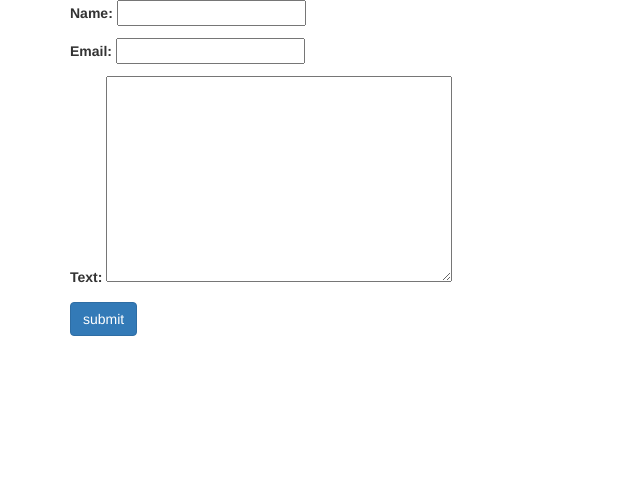
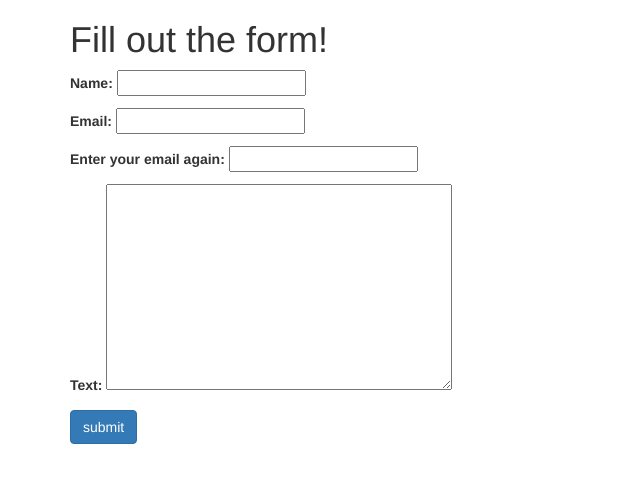
Before and after one commit to LeSGOD/Django, a Django app: page /formpage/ in a window 1280 px wide. Shown: the top 483 px of the page, without its empty margins (0-640 px from the left). Run offline with Django 3.2, Linux system fonts and the light colour scheme; some libraries are stand-ins or nearby versions.

Commit message:
Name_and_Main

```diff
--- a/Django_Level_Three/basicapp/forms.py
+++ b/Django_Level_Three/basicapp/forms.py
@@ -1,7 +1,17 @@
 from django import forms
+from django.core import validators
 
 
 class FormName(forms.Form):
     name = forms.CharField()
     email = forms.EmailField()
+    verify_email = forms.EmailField(label='Enter your email again:')
     text = forms.CharField(widget=forms.Textarea)
+
+    def clean(self):
+        all_clean_data = super().clean()
+        email = all_clean_data['email']
+        vmail = all_clean_data['verify_email']
+
+        if email != vmail:
+            raise forms.ValidationError("Make sure EMAILS MATCH")
--- a/Django_Level_Three/basicapp/views.py
+++ b/Django_Level_Three/basicapp/views.py
@@ -10,4 +10,15 @@ def index(request):
 
 def form_name_view(request):
     form = forms.FormName()
+
+    if request.method == "POST":
+        form = forms.FormName(request.POST)
+
+        if form.is_valid():
+            # DO SOMETHING CODE
+            print('VALIDATION SUCCESS!')
+            print('NAME: ' + form.cleaned_data['name'])
+            print('EMAIL: ' + form.cleaned_data['email'])
+            print('TEXT: ' + form.cleaned_data['text'])
+
     return render(request, 'basicapp/form_page.html', {'form': form})
--- a/Django_Level_Three/templates/basicapp/form_page.html
+++ b/Django_Level_Three/templates/basicapp/form_page.html
@@ -11,6 +11,7 @@
 
 <body>
     <div class='container'>
+        <h1>Fill out the form!</h1>
         <form method='post'>
             {{ form.as_p }}
             {% csrf_token %}
```
